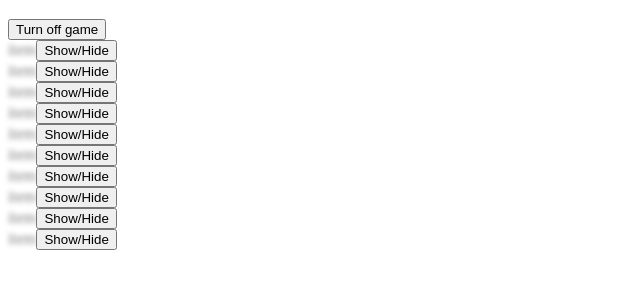
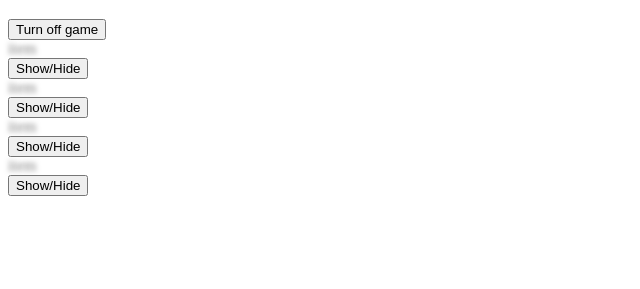
Before and after one commit to kevinkeithley/show_hide_quotes, a plain HTML site: page index.html in a window 1280 px wide. Both pictures are taken after a click on the button "Play the game". Shown: the part 61-350 px from the top of the page, without its empty margins (0-640 px from the left). Drawn offline with Linux system fonts and the light colour scheme.

Commit message:
Add div for text to be blurred so icon span unaffected

```diff
--- a/index.html
+++ b/index.html
@@ -9,16 +9,18 @@
 <body>
     <h1>Title</h1>
     <button type="button" class="game-off" id="blur-text-button">Play the game</button>
-    <div class="item">item</div>
-    <div class="item">item</div>
-    <div class="item">item</div>
-    <div class="item">item</div>
-    <div class="item">item</div>
-    <div class="item">item</div>
-    <div class="item">item</div>
-    <div class="item">item</div>
-    <div class="item">item</div>
-    <div class="item">item</div>
+    <div class="item">
+        <div>item</div>
+    </div>
+    <div class="item">
+        <div>item</div>
+    </div>
+    <div class="item">
+        <div>item</div>
+    </div>
+    <div class="item">
+        <div>item</div>
+    </div>
 
     <script src="js/main.js"></script>
 </body>
--- a/js/main.js
+++ b/js/main.js
@@ -1,17 +1,14 @@
 document.getElementById('blur-text-button').addEventListener('click', function () {
-  const strBtn = 'button_'
-  const strItm = 'item_'
   if (this.classList.contains('game-off')) {
     this.innerHTML = 'Turn off game'
     this.classList.add('game-on')
     this.classList.remove('game-off')
     const items = document.querySelectorAll('.item')
     for (let i = 0; i < items.length; i++) {
-      items[i].classList.add('blurry-text')
-      items[i].setAttribute('id', strItm.concat([i]))
+      items[i].firstElementChild.classList.add('blurry-text')
       var btn = document.createElement('BUTTON')
       btn.innerHTML = 'Show/Hide'
-      btn.setAttribute('id', strBtn.concat([i]))
+      btn.setAttribute('id', 'btn_'.concat([i]))
       btn.setAttribute('onClick', 'toggleClick(this)')
       items[i].appendChild(btn)
     }
@@ -21,12 +18,12 @@ document.getElementById('blur-text-button').addEventListener('click', function (
     this.classList.remove('game-on')
     const items = document.querySelectorAll('.item')
     for (let i = 0; i < items.length; i++) {
-      items[i].classList.remove('blurry-text')
-      var el = document.getElementById(strBtn.concat([i]))
+      items[i].firstElementChild.classList.remove('blurry-text')
+      var el = document.getElementById('btn_'.concat([i]))
       el.remove()
     }
   }
 })
 function toggleClick (id) {
-  id.parentElement.classList.toggle('blurry-text')
+  id.parentElement.firstElementChild.classList.toggle('blurry-text')
 }
```
